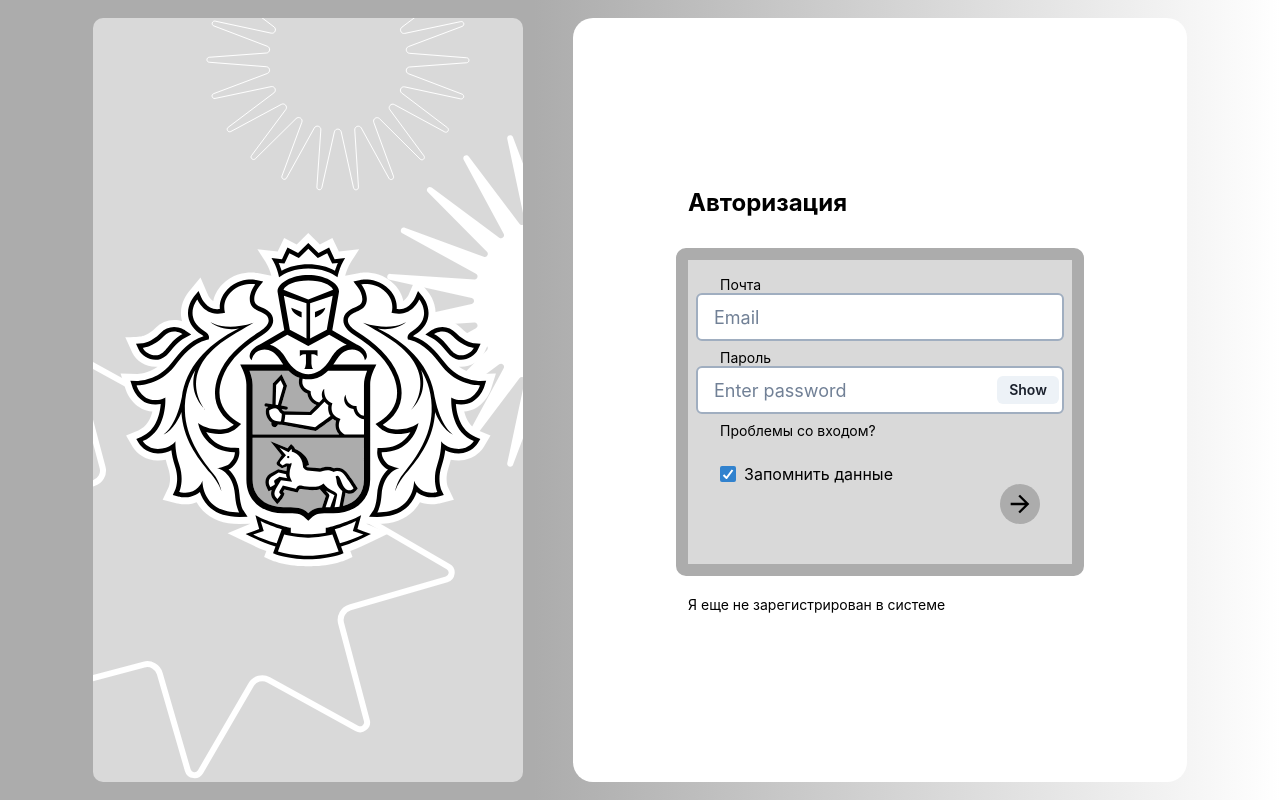
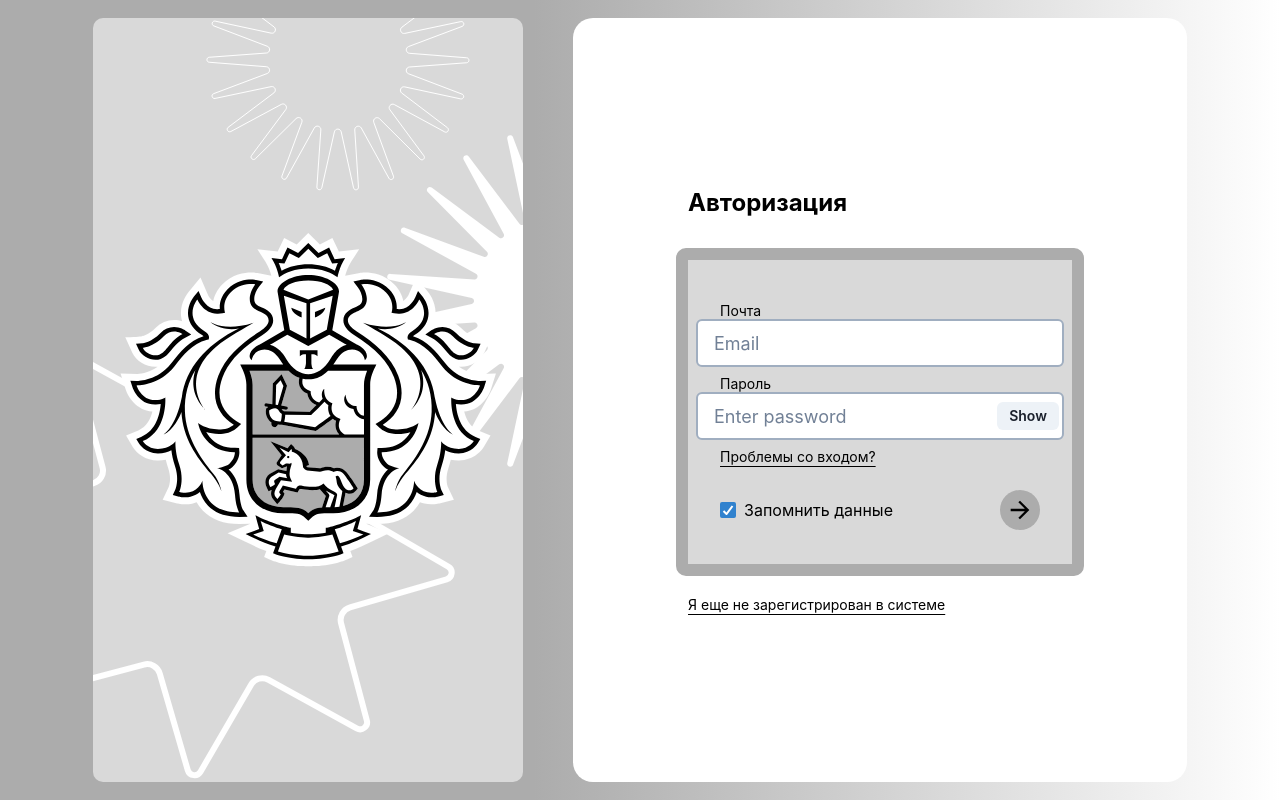
Before and after one commit to skipper-tink/skipper-frontend, a React (Create React App) app: page /Authentication in a window 1280 px wide. Built offline with nearby package versions, Linux system fonts and the light colour scheme.

Commit message:
Moved AuthForm to a separate component

```diff
--- /dev/null
+++ b/src/components/Authentication/AuthForm.tsx
@@ -0,0 +1,104 @@
+import React from 'react';
+import {
+  Input,
+  InputGroup,
+  InputRightElement,
+  Button,
+  Checkbox,
+  IconButton,
+  Spinner,
+  FormControl,
+} from '@chakra-ui/react';
+import { useNavigate } from 'react-router-dom';
+import { ArrowForwardIcon } from '@chakra-ui/icons';
+import styles from './style.module.css';
+
+function AuthForm() {
+  const [show, setShow] = React.useState(false);
+  const handleClick = () => setShow(!show);
+  const navigate = useNavigate();
+  const [loading, setLoading] = React.useState(false);
+
+  const handleSignIn = async () => {
+    try {
+      // Заглушка
+      setLoading(true);
+
+      await new Promise<void>((resolve) => setTimeout(resolve, 2000));
+      setLoading(false);
+      navigate('..');
+    } catch (error) {
+      setLoading(false);
+    }
+  };
+  return (
+    <FormControl className={styles.formCard}>
+      <h1 className={styles.header}>Авторизация</h1>
+      <div className={styles.card}>
+        <div className={[styles.cardItem, styles.login].join(' ')}>
+          <p>Почта</p>
+          <Input
+            id="email"
+            placeholder="Email"
+            borderColor="gray.400"
+            variant="filled"
+            background="#fff"
+            isRequired
+            size="lg"
+            colorScheme="whiteAlpha"
+            type="email"
+            _focus={{
+              bg: 'white',
+            }}
+          />
+        </div>
+        <div className={[styles.cardItem, styles.password].join(' ')}>
+          <p>Пароль</p>
+          <InputGroup size="lg">
+            <Input
+              id="password"
+              pr="4.5rem"
+              type={show ? 'text' : 'password'}
+              placeholder="Enter password"
+              borderColor="gray.400"
+              variant="filled"
+              background="#fff"
+              isRequired={true}
+              size="lg"
+              _focus={{
+                bg: 'white',
+              }}
+            />
+            <InputRightElement width="4.5rem">
+              <Button h="1.75rem" size="sm" onClick={handleClick}>
+                {show ? 'Hide' : 'Show'}
+              </Button>
+            </InputRightElement>
+          </InputGroup>
+        </div>
+        <a href="" className={[styles.cardItem, styles.problems].join(' ')}>
+          <p className={styles.link}>Проблемы со входом?</p>
+        </a>
+        <div className={styles.bottom}>
+          <Checkbox defaultChecked borderColor="#1D1B20">
+            Запомнить данные
+          </Checkbox>
+          <IconButton
+            className={styles.cardItemDone}
+            isRound={true}
+            size="md"
+            variant="solid"
+            color="#000"
+            aria-label="Done"
+            fontSize="28px"
+            bgColor="#ACACAC"
+            icon={loading ? <Spinner /> : <ArrowForwardIcon />}
+            onClick={handleSignIn}
+          />
+        </div>
+      </div>
+    </FormControl>
+  );
+}
+
+export default AuthForm;
--- a/src/components/Authentication/index.tsx
+++ b/src/components/Authentication/index.tsx
@@ -1,113 +1,17 @@
 import styles from './style.module.css';
-import {
-  Input,
-  InputGroup,
-  InputRightElement,
-  Button,
-  Checkbox,
-  IconButton,
-  Spinner,
-} from '@chakra-ui/react';
-import { ArrowForwardIcon } from '@chakra-ui/icons';
+import AuthForm from './AuthForm';
 import React from 'react';
-import { useNavigate } from 'react-router-dom';
 
 function Authentication() {
-  const [show, setShow] = React.useState(false);
-  const handleClick = () => setShow(!show);
-  const navigate = useNavigate();
-  const [loading, setLoading] = React.useState(false);
-
-  const handleSignIn = async () => {
-    try {
-      // Заглушка
-      setLoading(true);
-
-      await new Promise<void>((resolve) => setTimeout(resolve, 2000));
-      setLoading(false);
-      navigate('..');
-    } catch (error) {
-      setLoading(false);
-    }
-  };
-
   return (
     <div className={styles.Authentication}>
       <div className={styles.logo}>
         <img src="./tinkoffLogo.svg" alt="TINKOFFLOGO" />
       </div>
       <div className={styles.fullcard}>
-        <h1 className={styles.header}>Авторизация</h1>
-        <div className={styles.card}>
-          <div className={[styles.cardItem, styles.login].join(' ')}>
-            <p>Почта</p>
-            <Input
-              placeholder="Email"
-              borderColor="gray.400"
-              variant="filled"
-              background="#fff"
-              isRequired
-              size="lg"
-              colorScheme="whiteAlpha"
-              type="email"
-              _focus={{
-                bg: 'white',
-              }}
-            />
-          </div>
-          <div className={[styles.cardItem, styles.password].join(' ')}>
-            <p>Пароль</p>
-            <InputGroup size="lg">
-              <Input
-                pr="4.5rem"
-                type={show ? 'text' : 'password'}
-                placeholder="Enter password"
-                borderColor="gray.400"
-                variant="filled"
-                background="#fff"
-                isRequired={true}
-                size="lg"
-                _focus={{
-                  bg: 'white',
-                }}
-              />
-              <InputRightElement width="4.5rem">
-                <Button h="1.75rem" size="sm" onClick={handleClick}>
-                  {show ? 'Hide' : 'Show'}
-                </Button>
-              </InputRightElement>
-            </InputGroup>
-          </div>
-          <a href="" className={[styles.cardItem, styles.problems].join(' ')}>
-            <p className="link">Проблемы со входом?</p>
-          </a>
-          <div className={styles.cardItem}>
-            <Checkbox
-              className={styles.cardItemRemember}
-              defaultChecked
-              borderColor="#1D1B20"
-            >
-              Запомнить данные
-            </Checkbox>
-          </div>
-          <div className={styles.bottom}>
-            {loading && <Spinner />}
-            <IconButton
-              className={styles.cardItemDone}
-              isRound={true}
-              size="md"
-              variant="solid"
-              color="#000"
-              aria-label="Done"
-              fontSize="28px"
-              bgColor="#ACACAC"
-              icon={<ArrowForwardIcon />}
-              onClick={handleSignIn}
-            />
-          </div>
-        </div>
+        <AuthForm />
         <div className={styles.linkToRegister}>
-          <a href="" className="link">
+          <a href="" className={styles.link}>
             <p>Я еще не зарегистрирован в системе</p>
           </a>
         </div>
--- a/src/components/Authentication/style.module.css
+++ b/src/components/Authentication/style.module.css
@@ -33,6 +33,12 @@
   flex-direction: column;
 }
 
+.formCard {
+  display: flex;
+  align-items: center;
+  flex-direction: column;
+}
+
 .header {
   font-size: 24px;
   font-weight: 700;
@@ -50,6 +56,7 @@
   height: 328px;
   display: flex;
   align-items: center;
+  justify-content: center;
   flex-direction: column;
   padding: 8px 8px;
 }
@@ -68,16 +75,13 @@
   line-height: normal;
 }
 
-.cardItemRemember {
-  margin-top: 25px;
-  margin-left: 24px;
-}
-
 .bottom {
   display: flex;
   flex-direction: row;
   align-items: center;
   justify-content: space-between;
+  text-align: center;
+  margin-top: 25px;
   width: 100%;
   padding: 0 24px;
 }
@@ -94,7 +98,7 @@
 
 .link {
   text-decoration: underline;
-  text-underline-offset: 3px;
+  text-underline-offset: 4px;
   font-size: 14px;
   font-style: normal;
   font-weight: 400;
```
